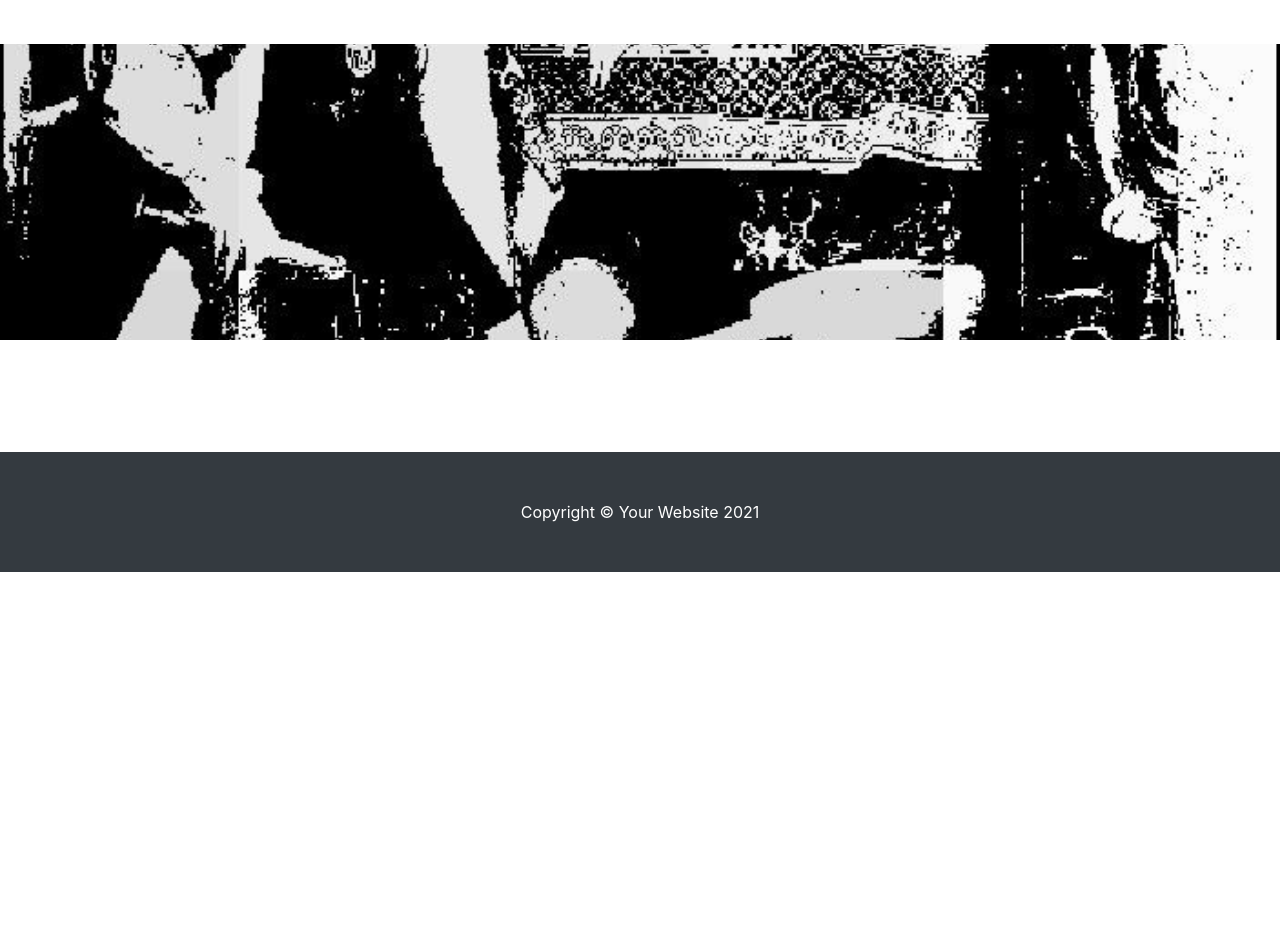
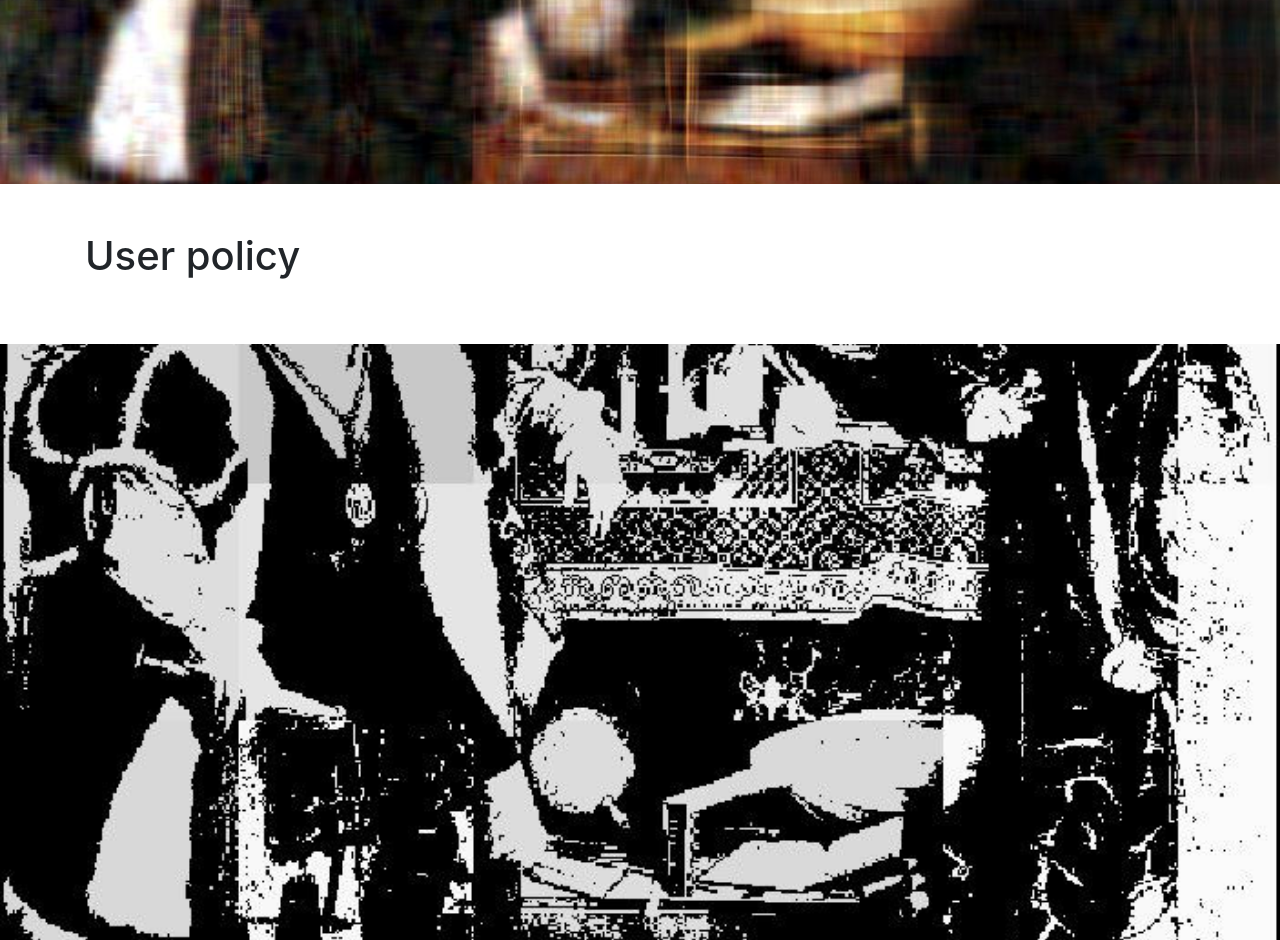
Before and after one commit to bankitomi26/youcat, a website: page index.html in a window 1280 px wide. Shown: the part 828-1768 px from the top of the page. Before the commit the page ends 1448 px from the top, so only its background shows below. Drawn offline with Linux system fonts and the light colour scheme.

Commit message:
Update index.html

```diff
--- a/index.html
+++ b/index.html
@@ -67,7 +67,7 @@
 <!-- Image element - set the background image for the header in the line below -->
   <div class="py-5 bg-image-full" style="background-image: url('22k.jpg');">
     <!-- Put anything you want here! There is just a spacer below for demo purposes! -->
-    <div style="height: 200px;"></div>
+    <div style="height: 500px;"></div>
   </div>
 
    <!-- Content section -->
@@ -81,7 +81,7 @@
 <!-- Image element - set the background image for the header in the line below -->
   <div class="py-5 bg-image-full" style="background-image: url('image.jpg');">
     <!-- Put anything you want here! There is just a spacer below for demo purposes! -->
-    <div style="height: 200px;"></div>
+    <div style="height: 500px;"></div>
   </div>
   <!-- Content section -->
   <section class="py-5">
@@ -92,13 +92,7 @@
     </div>
   </section>
 
-  <!-- Footer -->
-  <footer class="py-5 bg-dark">
-    <div class="container">
-      <p class="m-0 text-center text-white">Copyright &copy; Your Website 2021</p>
-    </div>
-    <!-- /.container -->
-  </footer>
+
 
   <!-- Bootstrap core JavaScript -->
   <script src="vendor/jquery/jquery.min.js"></script>
```
